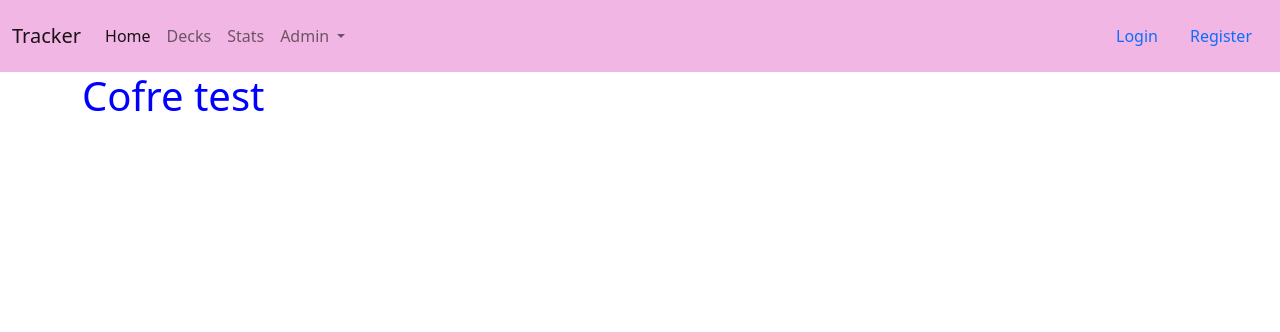
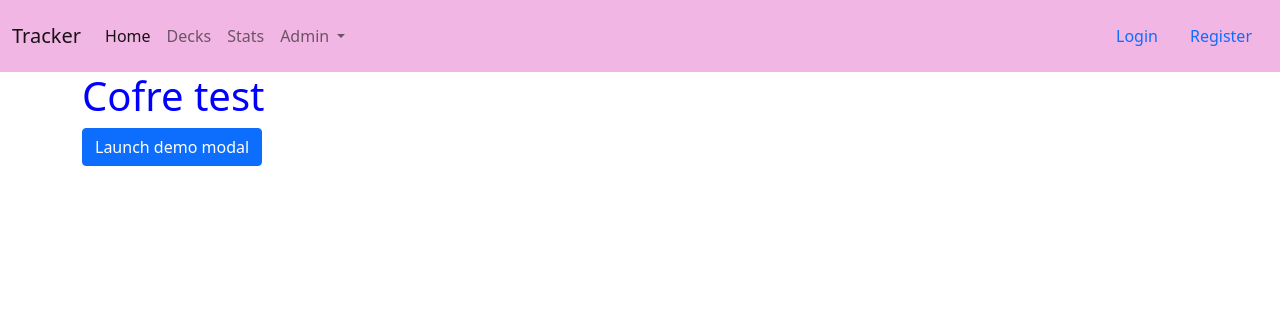
Before and after one commit to sctilley/mject, a Django app: page /test/ in a window 1280 px wide. Shown: the top 332 px of the page. Run offline with Django 4.2, Linux system fonts and the light colour scheme; some libraries are stand-ins or nearby versions.

Commit message:
modal test

```diff
--- a/core/templates/core/test.html
+++ b/core/templates/core/test.html
@@ -3,5 +3,32 @@
 
 <h1>Cofre test</h1>
 
+<!-- Button trigger modal -->
+<button type="button" class="btn btn-primary" data-bs-toggle="modal" data-bs-target="#exampleModal">
+    Launch demo modal
+  </button>
+
+  <!-- Modal -->
+  <div class="modal fade" id="exampleModal" tabindex="-1" aria-labelledby="exampleModalLabel" aria-hidden="true">
+    <div class="modal-dialog">
+      <div class="modal-content">
+        <div class="modal-header">
+          <h5 class="modal-title" id="exampleModalLabel">Modal title</h5>
+          <button type="button" class="btn-close" data-bs-dismiss="modal" aria-label="Close"></button>
+        </div>
+        <div class="modal-body">
+            https://htmx.org/examples/modal-bootstrap/
+
+        </div>
+        <div class="modal-footer">
+          <button type="button" class="btn btn-secondary" data-bs-dismiss="modal">Close</button>
+          <button type="button" class="btn btn-primary">Save changes</button>
+        </div>
+      </div>
+    </div>
+  </div>
+
+
+
 
 {% endblock content %}
```
